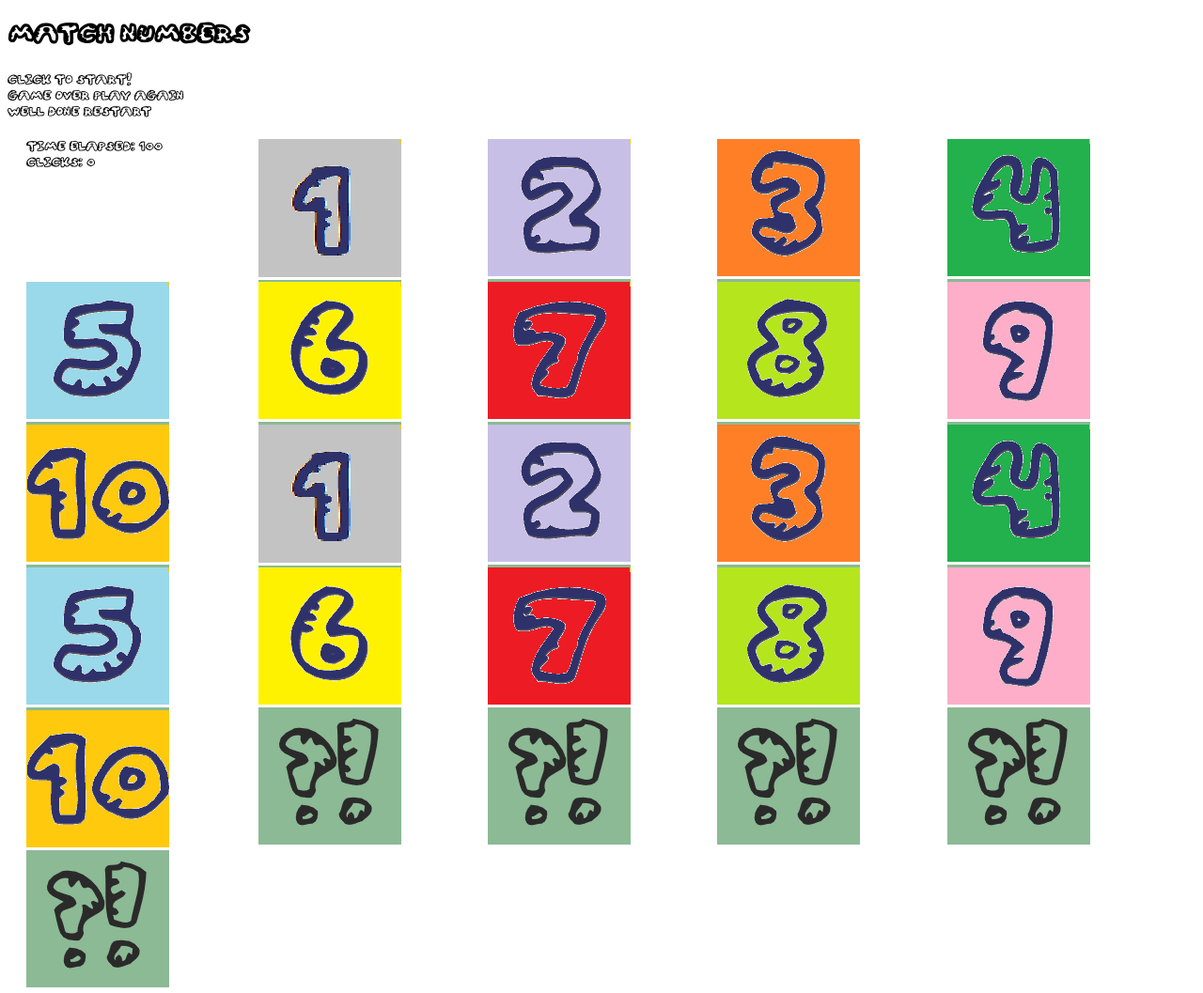
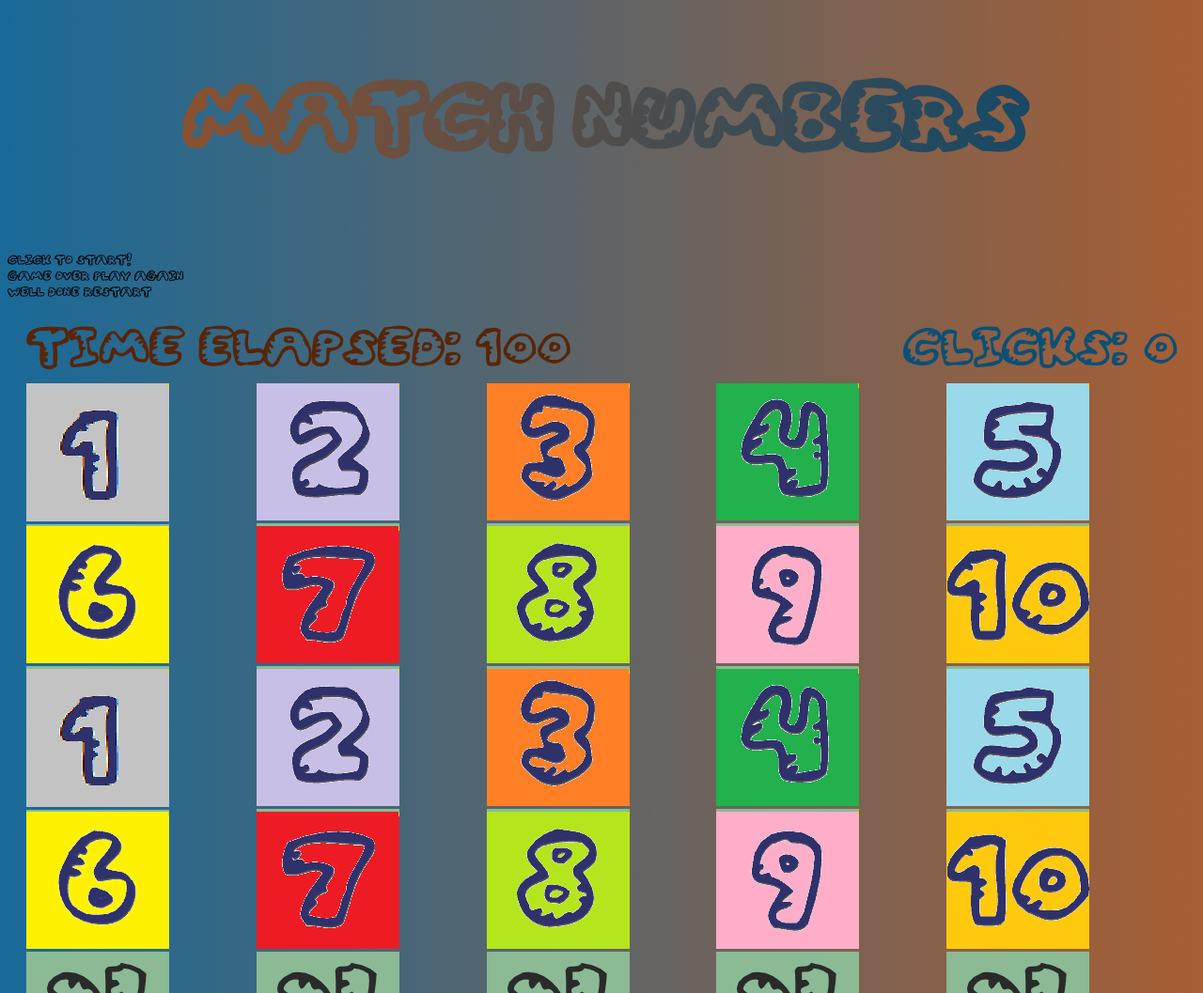
Before and after one commit to mitzusca/match-numbers, a plain HTML site: page index.html in a window 1280 px wide. Shown: the top 1057 px of the page at 94% size. Drawn offline with Linux system fonts and the light colour scheme.

Commit message:
Style header and game info

```diff
--- a/assets/css/style.css
+++ b/assets/css/style.css
@@ -3,15 +3,41 @@
     src: url(../font/GWIBBLE_.woff) format("woff");
     src: url(../font/GWIBBLE_.woff2) format("woff2");
 }
+
 body {
     font-family: GWIBBLE, serif;
+    background: linear-gradient(to right, rgb(25, 106, 153), rgb(167, 94, 51));
+}
+/*header and game info*/
+h1 {
+    font-weight: bolder;
+    text-align: center;
+    font-size: 7em;
+    background: linear-gradient(to right, rgb(161, 83, 38),rgb(0, 71, 112));
+    background-clip: text;
+    -webkit-background-clip: text;
+    -webkit-text-fill-color: transparent;
+}
+.info-container {
+    grid-column: 1/-1;
+    display: flex;
+    justify-content: space-between;
+}
+.game-info {
+    font-size: 4em;
+}
+.left {
+    color: rgb(88, 37, 8);
+}
+.right {
+    color:rgb(12, 79, 117);
 }
 /*Game content styled as a grid  */
 .game-container {
     display: grid;
     grid-template-columns: repeat(5, auto);
     margin: 20px;
-    perspective: 400px;
+    perspective: 1000px;
 }
 .card {
     position: relative;
--- a/index.html
+++ b/index.html
@@ -22,10 +22,10 @@
     </div>
     <div class="game-container">
         <div class="info-container">
-            <div class="game-info">
+            <div class="game-info left">
                 Time elapsed: <span id="time-remaining">100</span>
             </div>
-            <div class="game-info">
+            <div class="game-info right">
                 Clicks: <span id="clicks">0</span>
             </div>
         </div>
```
